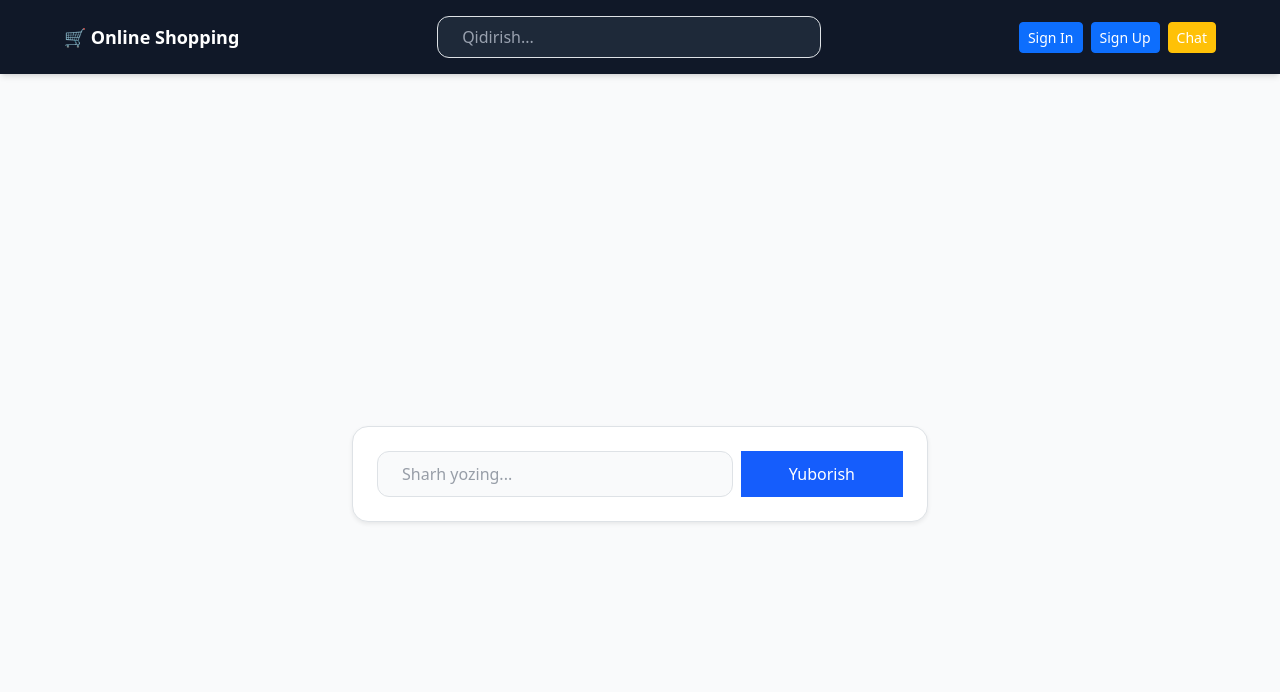
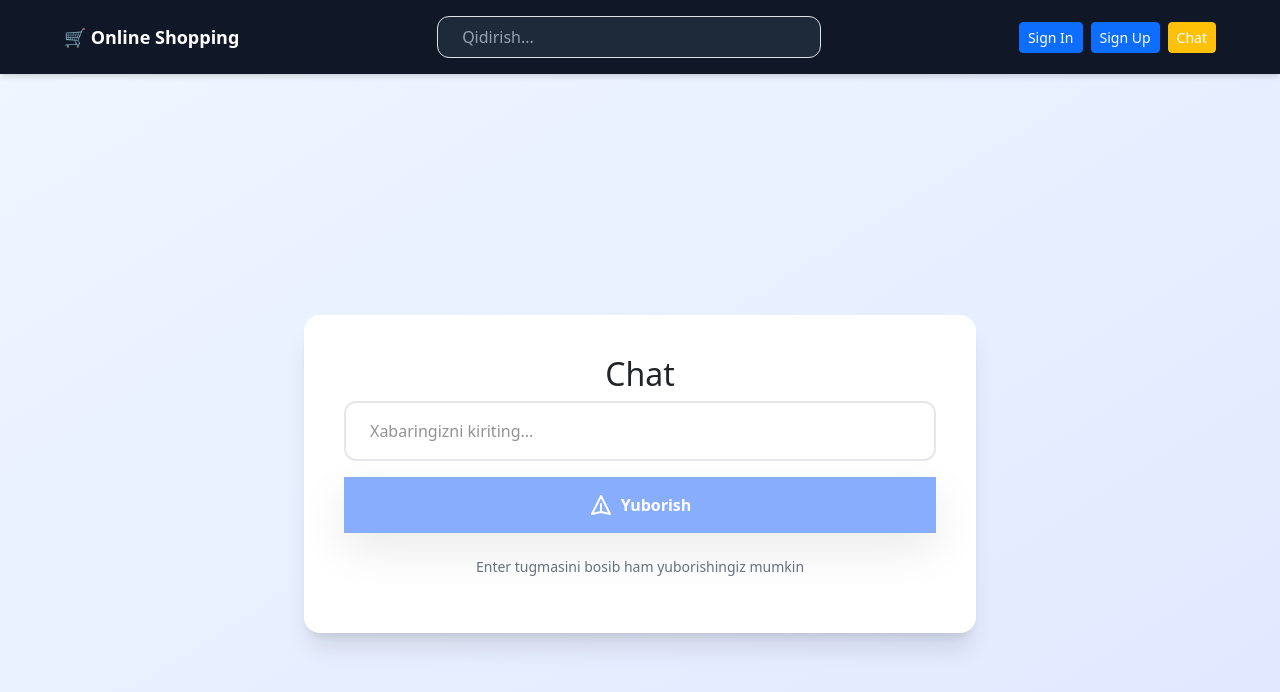
Before and after one commit to azik772/internet-shop, a React (Vite) app: page /chat in a window 1280 px wide. Shown: the top 692 px of the page. Built offline with nearby package versions, Linux system fonts and the light colour scheme; no server answers.

Commit message:
Update chat component

```diff
--- a/src/Products.tsx
+++ b/src/Products.tsx
@@ -103,7 +103,6 @@ const Products = ({ search }: Props) => {
         </div>
       </div>
 
-      {/* Products Section */}
       <div className="max-w-6xl mx-auto">
         <h2 className="text-3xl font-bold text-gray-800 mb-8 text-center tracking-tight">
           Barcha Mahsulotlar
@@ -116,20 +115,17 @@ const Products = ({ search }: Props) => {
                 key={i}
                 className="group bg-white rounded-2xl border border-gray-100 shadow-sm hover:shadow-lg transition-all duration-300 overflow-hidden flex flex-col"
               >
-                {/* Image */}
                 <div className="relative overflow-hidden bg-gray-100">
                   <img
                     className="w-full h-52 object-cover group-hover:scale-105 transition-transform duration-500"
                     src={itm.img}
                     alt={itm.name}
                   />
-                  {/* Category Badge */}
                   <span className="absolute top-3 left-3 bg-white/90 backdrop-blur-sm text-xs font-medium text-gray-600 px-2.5 py-1 rounded-full shadow-sm">
                     {itm.category}
                   </span>
                 </div>
 
-                {/* Info */}
                 <div className="flex flex-col flex-1 p-4 gap-2">
                   <h5 className="font-semibold text-gray-800 text-sm leading-snug line-clamp-2">
                     {itm.name}
--- a/src/pages/Chat.tsx
+++ b/src/pages/Chat.tsx
@@ -1,33 +1,115 @@
-import { useState } from "react";
-import { push, ref } from "firebase/database";
+// import { useState } from "react";
+// import { push, ref } from "firebase/database";
+// import { rtdb } from "../firebase.config";
+// export interface ChatM {
+//   message: string;
+// }
+// const Chat = () => {
+//   const [chat, setChat] = useState<ChatM>({
+//     message: "",
+//   });
+//   function submitUser() {
+//     const rtDB = ref(rtdb, "chats");
+//     push(rtDB, chat);
+//      setChat({ message: "" });
+//   }
+//   return (
+//     <div className="min-h-screen bg-gray-50 flex items-center justify-center px-4">
+//       <div className="w-full max-w-xl bg-white rounded-2xl shadow-sm border border-gray-100 p-4 flex gap-2">
+//         <input
+//           className="flex-1 bg-gray-50 border border-gray-200 text-gray-700 text-sm rounded-xl px-4 py-2.5 focus:outline-none focus:ring-2 focus:ring-blue-500 focus:border-transparent transition"
+//           placeholder="Sharh yozing..."
+//           value={chat.message}
+//           onChange={(e) => setChat({ ...chat, message: e.target.value })}
+//         />
+//         <button
+//           onClick={submitUser}
+//           className="bg-blue-600 hover:bg-blue-700 active:scale-95 text-white text-sm font-medium px-5 py-2.5 rounded-xl transition-all duration-200 whitespace-nowrap"
+//         >
+//           Yuborish
+//         </button>
+//       </div>
+//     </div>
+//   );
+// };
+
+// export default Chat;
+import {  useState } from "react";
+import {  push, ref,  } from "firebase/database";
 import { rtdb } from "../firebase.config";
+
 export interface ChatM {
   message: string;
 }
+
 const Chat = () => {
-  const [chat, setChat] = useState<ChatM>({
+  const [chat, setChat] = useState({
     message: "",
   });
+
+
   function submitUser() {
+    if (chat.message.trim()) {
       const rtDB = ref(rtdb, "chats");
       push(rtDB, chat);
       setChat({ message: "" });
     }
+  }
+
+  const handleKeyPress = (e: React.KeyboardEvent<HTMLInputElement>) => {
+    if (e.key === "Enter") {
+      submitUser();
+    }
+  };
+
   return (
-    <div className="min-h-screen bg-gray-50 flex items-center justify-center px-4">
-      <div className="w-full max-w-xl bg-white rounded-2xl shadow-sm border border-gray-100 p-4 flex gap-2">
+    <div className="w-full min-h-screen bg-gradient-to-br from-blue-50 to-indigo-100 flex items-center justify-center p-4">
+      <div className="w-full max-w-md sm:max-w-lg md:max-w-xl lg:max-w-2xl">
+        <div className="bg-white rounded-2xl shadow-xl p-6 sm:p-8 md:p-10">
+          <h2 className="text-2xl sm:text-3xl font-bold text-gray-800 mb-6 text-center">
+            Chat
+          </h2>
+
+          <div className="space-y-4">
+            <div className="relative">
               <input
-          className="flex-1 bg-gray-50 border border-gray-200 text-gray-700 text-sm rounded-xl px-4 py-2.5 focus:outline-none focus:ring-2 focus:ring-blue-500 focus:border-transparent transition"
-          placeholder="Sharh yozing..."
+                type="text"
+                placeholder="Xabaringizni kiriting..."
+                className="w-full px-4 py-3 sm:py-4 text-base sm:text-lg border-2 border-gray-200 rounded-xl focus:outline-none focus:border-blue-500 focus:ring-2 focus:ring-blue-200 transition-all duration-200"
                 value={chat.message}
                 onChange={(e) => setChat({ ...chat, message: e.target.value })}
+                onKeyPress={handleKeyPress}
               />
+            </div>
+
             <button
               onClick={submitUser}
-          className="bg-blue-600 hover:bg-blue-700 active:scale-95 text-white text-sm font-medium px-5 py-2.5 rounded-xl transition-all duration-200 whitespace-nowrap"
+              className="w-full bg-blue-600 hover:bg-blue-700 text-white font-semibold py-3 sm:py-4 px-6 rounded-xl transition-all duration-200 transform hover:scale-[1.02] active:scale-[0.98] shadow-lg hover:shadow-xl disabled:opacity-50 disabled:cursor-not-allowed text-base sm:text-lg"
+              disabled={!chat.message.trim()}
             >
+              <span className="flex items-center justify-center gap-2">
+                <svg
+                  className="w-5 h-5 sm:w-6 sm:h-6"
+                  fill="none"
+                  stroke="currentColor"
+                  viewBox="0 0 24 24"
+                >
+                  <path
+                    strokeLinecap="round"
+                    strokeLinejoin="round"
+                    strokeWidth={2}
+                    d="M12 19l9 2-9-18-9 18 9-2zm0 0v-8"
+                  />
+                </svg>
                 Yuborish
+              </span>
             </button>
+          </div>
+
+          <p className="text-xs sm:text-sm text-gray-500 text-center mt-4">
+            Enter tugmasini bosib ham yuborishingiz mumkin
+          </p>
+        </div>
       </div>
     </div>
   );
```
Lines whose indentation alone changed are shown as unchanged.
